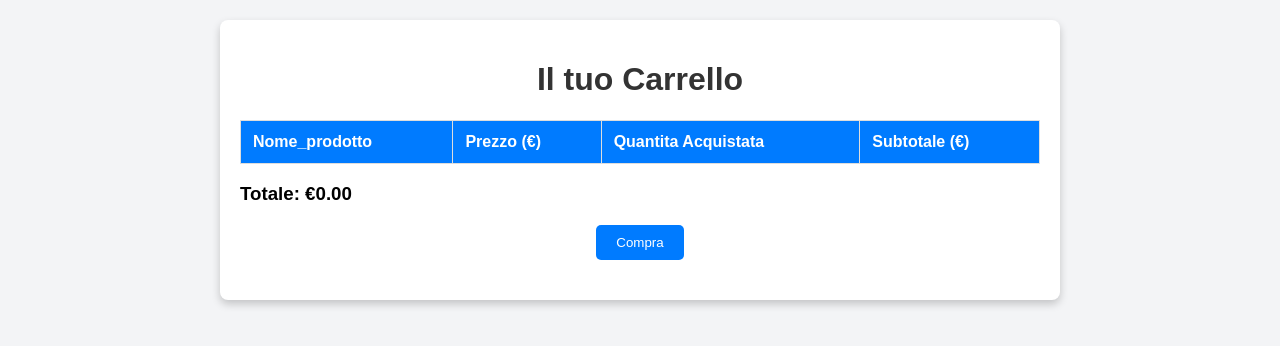
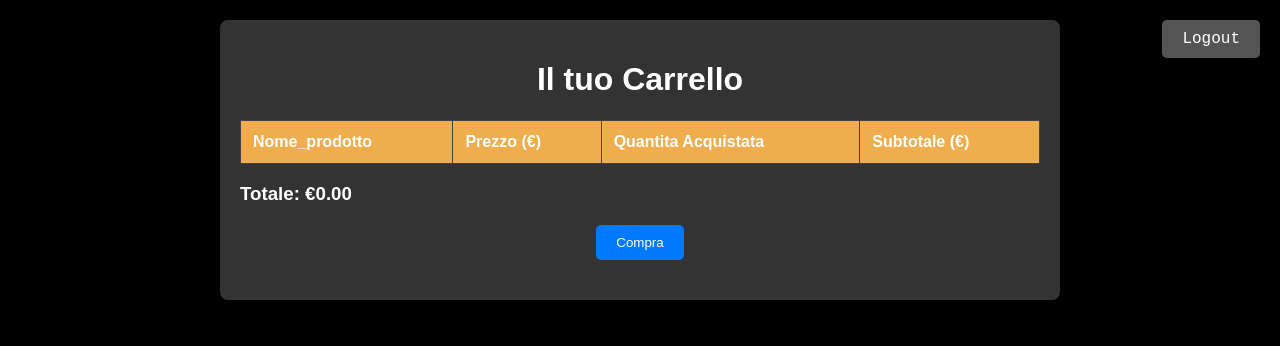
Before and after one commit to sperandioandrea/Gestione_Azienda, a PHP site: page /carrello.php in a window 1280 px wide. Shown: the top 346 px of the page. Run offline with PHP 8.4, Linux system fonts and the light colour scheme; the visitor is signed in with stand-in values (Sample User, id 1); data that the repository does not hold is empty.

Commit message:
carrello.php: miglioramento interfaccia

```diff
--- a/carrello.php
+++ b/carrello.php
@@ -57,7 +57,8 @@ if ($_SERVER['REQUEST_METHOD'] === 'POST' && isset($_POST['compra'])) {
     <style>
         body {
             font-family: Arial, sans-serif;
-            background-color: #f3f4f6;
+            background-color: #000000;
+            color: #ffffff;
             margin: 0;
             padding: 20px;
         }
@@ -65,7 +66,7 @@ if ($_SERVER['REQUEST_METHOD'] === 'POST' && isset($_POST['compra'])) {
         .container {
             max-width: 800px;
             margin: auto;
-            background-color: #fff;
+            background-color: #333333;
             padding: 20px;
             border-radius: 8px;
             box-shadow: 0 4px 8px rgba(0, 0, 0, 0.2);
@@ -73,7 +74,7 @@ if ($_SERVER['REQUEST_METHOD'] === 'POST' && isset($_POST['compra'])) {
 
         h1 {
             text-align: center;
-            color: #333;
+            color: #fff;
         }
 
         table {
@@ -85,16 +86,16 @@ if ($_SERVER['REQUEST_METHOD'] === 'POST' && isset($_POST['compra'])) {
         th, td {
             padding: 12px;
             text-align: left;
-            border: 1px solid #ddd;
+            border: 1px solid #444444;
         }
 
         th {
-            background-color: #007bff;
+            background-color: #f0ad4e; /* Giallo */
             color: white;
         }
 
         .success {
-            color: green;
+            color: #28a745; /* Verde */
             font-weight: bold;
             text-align: center;
         }
@@ -103,7 +104,7 @@ if ($_SERVER['REQUEST_METHOD'] === 'POST' && isset($_POST['compra'])) {
             display: inline-block;
             margin-top: 20px;
             padding: 10px 20px;
-            background-color: #28a745;
+            background-color: #f0ad4e; /* Giallo */
             color: white;
             text-decoration: none;
             border-radius: 5px;
@@ -111,7 +112,7 @@ if ($_SERVER['REQUEST_METHOD'] === 'POST' && isset($_POST['compra'])) {
         }
 
         .carrello-btn:hover {
-            background-color: #218838;
+            background-color: #e69a38; /* Giallo scuro */
         }
 
         .compra-btn {
@@ -129,11 +130,30 @@ if ($_SERVER['REQUEST_METHOD'] === 'POST' && isset($_POST['compra'])) {
         .compra-btn:hover {
             background-color: #0056b3;
         }
+
+        .logout-btn {
+            position: absolute;
+            top: 20px;
+            right: 20px;
+            background-color: #555555; /* Nero più chiaro */
+            color: #ffffff;
+            font-family: 'Courier New', Courier, monospace; /* Font diverso */
+            padding: 10px 20px;
+            border-radius: 5px;
+            text-decoration: none;
+            text-align: center;
+        }
+
+        .logout-btn:hover {
+            background-color: #444444;
+        }
     </style>
 </head>
 <body>
     <div class="container">
         <h1>Il tuo Carrello</h1>
+
+        <a href="logout.php" class="logout-btn">Logout</a>
 
         <?php if (!empty($success_message)): ?>
             <p class="success"><?= $success_message ?></p>
```
